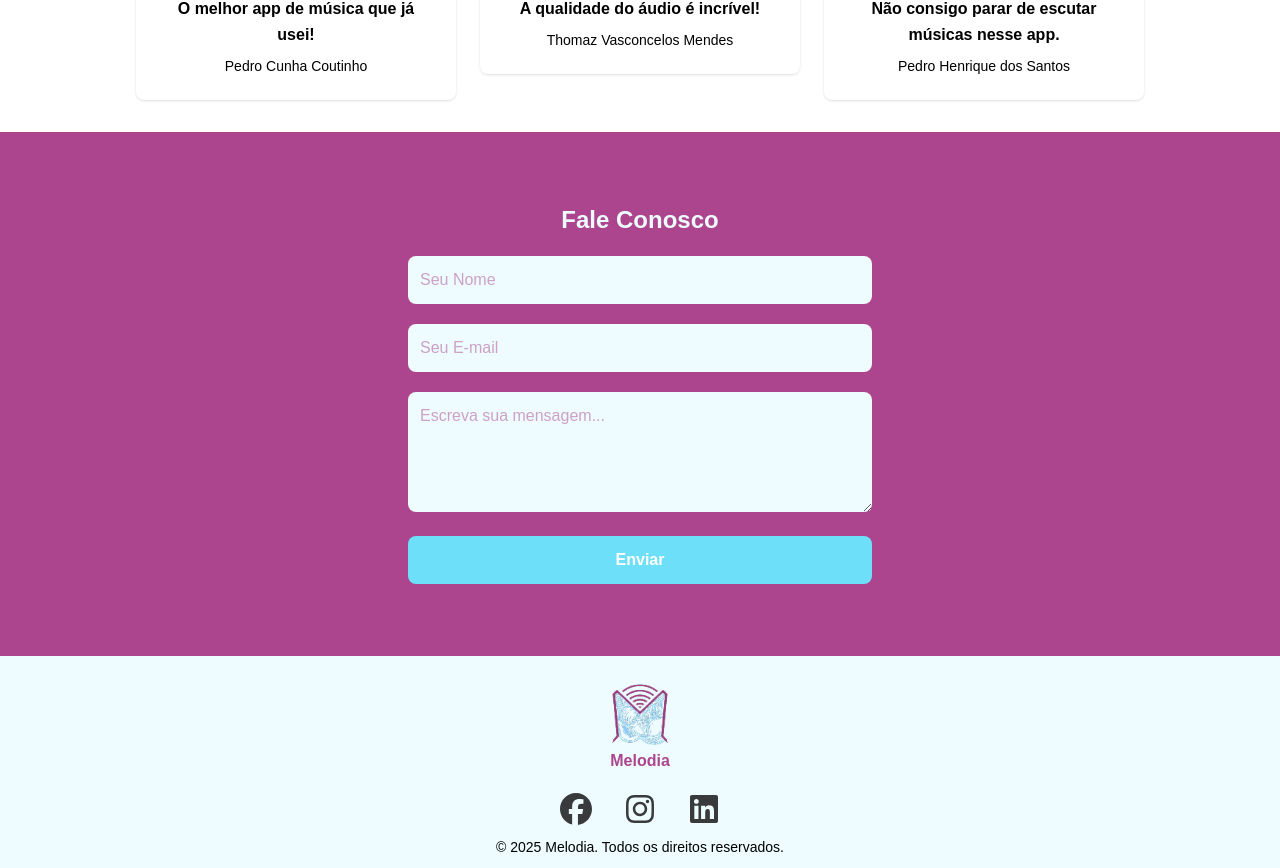
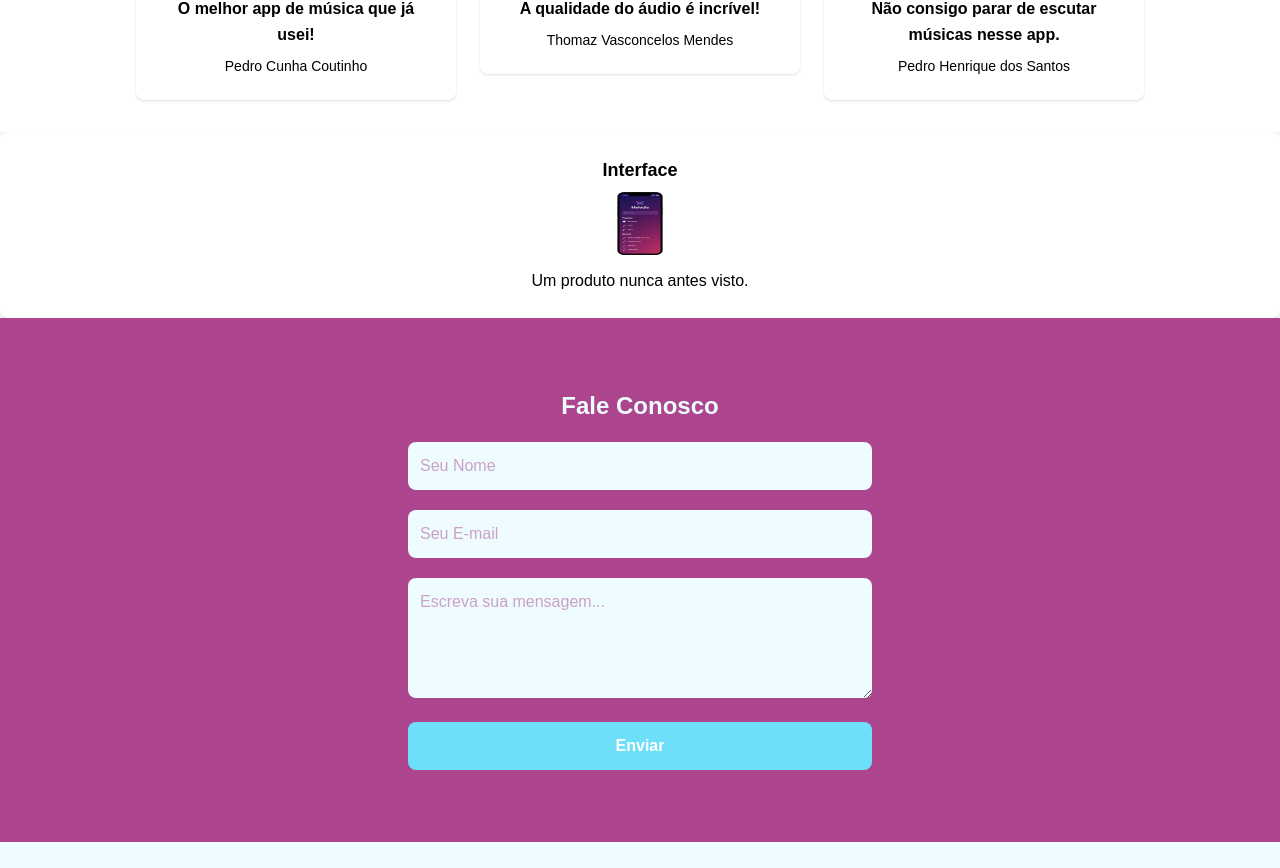
Before and after one commit to BoBatata/FrontEnd_CP5_AppMelodia, a React (Vite) app in the folder FrontEnd_CP5_AppMelodia/: page / in a window 1280 px wide. Shown: the part 898-1766 px from the top of the page. Built offline with nearby package versions, Linux system fonts and the light colour scheme.

Commit message:
feat: Adição da Interface a Landing Page

```diff
--- /dev/null
+++ b/FrontEnd_CP5_AppMelodia/src/components/ProductApresentation.jsx
@@ -0,0 +1,14 @@
+import "../styles/variables.css";
+import "../styles/index.css";
+
+const ApresentationCard = ({title,text, image, alt}) => {
+  return(
+    <div className="flex flex-col justify-center items-center text-center p-4 md:p-6 bg-white rounded-lg shadow-sm hover:shadow-md transition-shadow h-full">
+        <h3 className="text-black font-bold text-base md:text-lg mb-2">{title}</h3>
+        <img className="w-12 h-12 md:w-16 md:h-16 mb-3" src={image} alt={alt} />
+        <p className="text-black text-sm md:text-base text-center leading-relaxed">{text}</p>
+    </div>
+
+  )
+}
+export default ApresentationCard;
--- a/FrontEnd_CP5_AppMelodia/src/pages/LandingPage.jsx
+++ b/FrontEnd_CP5_AppMelodia/src/pages/LandingPage.jsx
@@ -4,6 +4,7 @@ import UserCommentary from '../components/UserCommentary';
 import Footer from '../components/Footer';
 import "../styles/variables.css";
 import "../styles/index.css";
+import ProductApresentation from '../components/ProductApresentation';
 
 
 const LandingPage = () => {
@@ -65,7 +66,14 @@ const LandingPage = () => {
                 />
             </div>
         </div>
-
+    <div>
+        <ProductApresentation
+            title={"Interface"}
+            text={"Um produto nunca antes visto."}
+            image={"../src/assets/interface.png"}
+            alt={"Interface do produto em um celular"}
+        />
+     </div>
     <div id="contato" className="w-full flex justify-center items-center py-8 md:py-12 bg-[var(--primaria)] px-4">
         <form className="w-full max-w-sm md:max-w-lg rounded-xl p-4 md:p-6 space-y-4">
             <h2 className="text-xl md:text-2xl font-bold text-center text-[var(--texto)]">
```
Also changed, not shown: FrontEnd_CP5_AppMelodia/src/assets/interface.png (added).
